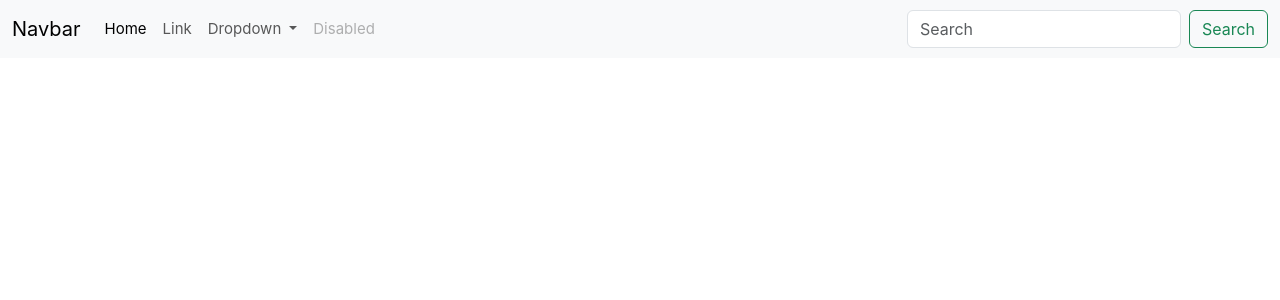
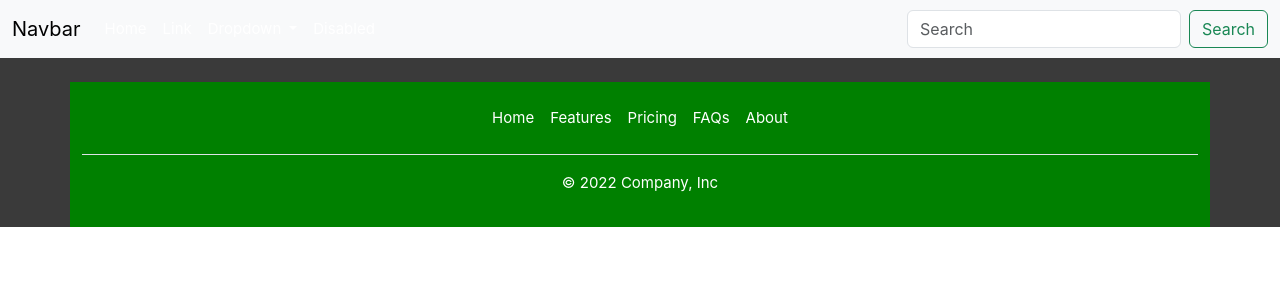
Before and after one commit to DiegoMazenc/plantinchoppe, a Vue app: page / in a window 1280 px wide. Shown: the top 300 px of the page. Built offline with nearby package versions, Linux system fonts and the light colour scheme.

Commit message:
add and style footer

```diff
--- a/src/App.vue
+++ b/src/App.vue
@@ -1,16 +1,22 @@
 <script setup>
-import HelloWorld from './components/HelloWorld.vue'
-import TheWelcome from './components/TheWelcome.vue'
-import NavBar from './components/NavBar.vue'
-
+import NavBar from './components/NavBar.vue';
+import Footer from './components/Footer.vue';
 </script>
 
 <template>
  <NavBar/>
+
+ <Footer class="footer-container"/>
+
 </template>
 
 <style scoped>
 body{
   background-color: rgb(36, 36, 36);
 }
+
+.footer-container{
+    background-color: green;
+}
+
 </style>
--- /dev/null
+++ b/src/components/Footer.vue
@@ -0,0 +1,30 @@
+<script>
+export default {
+    name: "Footer"
+}
+</script>
+
+<template>
+    <div class="container">
+  <footer class="py-3 my-4">
+    <ul class="nav justify-content-center border-bottom pb-3 mb-3">
+      <li class="nav-item"><a href="#" class="nav-link px-2 text-muted">Home</a></li>
+      <li class="nav-item"><a href="#" class="nav-link px-2 text-muted">Features</a></li>
+      <li class="nav-item"><a href="#" class="nav-link px-2 text-muted">Pricing</a></li>
+      <li class="nav-item"><a href="#" class="nav-link px-2 text-muted">FAQs</a></li>
+      <li class="nav-item"><a href="#" class="nav-link px-2 text-muted">About</a></li>
+    </ul>
+    <p class="text-center text-muted copyright">© 2022 Company, Inc</p>
+  </footer>
+</div>
+</template>
+
+<style>
+.nav-link {
+    color : white !important;
+}
+
+.copyright {
+    color : white !important;
+}
+</style>
--- a/src/components/NavBar.vue
+++ b/src/components/NavBar.vue
@@ -1,7 +1,6 @@
 <script>
 export default{
     name:"NavBar",
-
 }
 </script>
 
```
